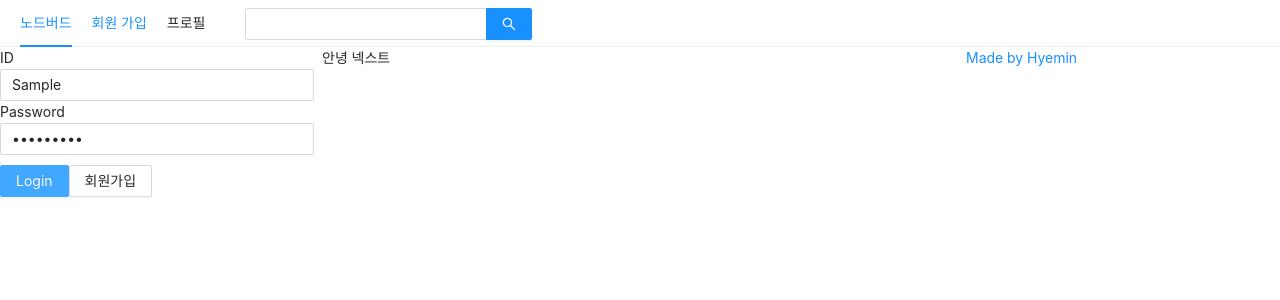
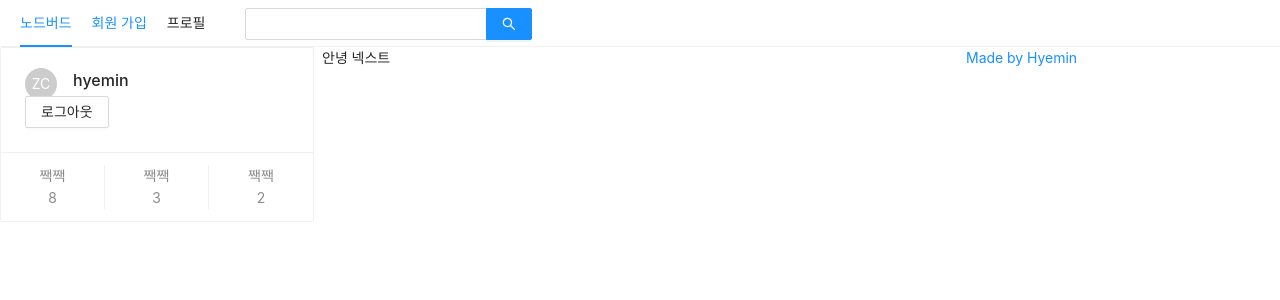
Before and after one commit to hyemin23/react_project, a Next.js app in the folder prepare/front/: page / in a window 1280 px wide. Both pictures are taken after typing "Sample", "Sample123" into the empty fields and a click on the button "Login". Shown: the top 300 px of the page. Built offline with nearby package versions, Linux system fonts and the light colour scheme.

Commit message:
# Login test

```diff
--- a/prepare/front/pages/components/AppLayout.js
+++ b/prepare/front/pages/components/AppLayout.js
@@ -27,7 +27,7 @@ const AppLayout = ({ children }) => {
             <Row gutter={8}>
 
                 <Col xs={24} md={6}>
-                    {isLoggedin ? <UserProfile /> : <UserLoginForm />}
+                    {isLoggedin ? <UserProfile setIsLoggedin={setIsLoggedin} /> : <UserLoginForm setIsLoggedin={setIsLoggedin} />}
                 </Col >
                 <Col xs={24} md={12}>
                     {children}
--- a/prepare/front/pages/components/UserLoginForm.js
+++ b/prepare/front/pages/components/UserLoginForm.js
@@ -3,11 +3,8 @@ import { Button, Form, Input } from "antd";
 import Link from 'next/link';
 import styled from "styled-components";
 
-const ButtonWrapper = styled.div`
-    margin-top : 10px;
-`;
 
-function UserLoginForm() {
+function UserLoginForm({ setIsLoggedin }) {
 
     const [userInfo, setUserInfo] = useState({
         user_id: ""
@@ -30,8 +27,13 @@ function UserLoginForm() {
         }
     }, [userInfo]);
 
+    const onSubmit = useCallback(() => {
+        setIsLoggedin(true);
+    }, [userInfo])
+
+
     return (
-        <Form>
+        <FormWrapper onFinish={onSubmit}>
             <div>
                 <label htmlFor="user_id">ID</label>
                 <br />
@@ -47,8 +49,17 @@ function UserLoginForm() {
                 >Login</Button>
                 <Link href="/signup"><a><Button type="">회원가입</Button></a></Link>
             </ButtonWrapper>
-        </Form>
+        </FormWrapper>
     )
 }
 
+
+const ButtonWrapper = styled.div`
+    margin-top : 10px;
+`;
+
+const FormWrapper = styled(Form)`
+    padding : 10px;
+`;
+
 export default UserLoginForm;
--- a/prepare/front/pages/components/UserProfile.js
+++ b/prepare/front/pages/components/UserProfile.js
@@ -1,10 +1,24 @@
-import React from 'react'
+import { Button, Card } from 'antd'
+import Avatar from 'antd/lib/avatar/avatar'
+import React, { useCallback } from 'react'
 
-function UserProfile() {
+function UserProfile({ setIsLoggedin }) {
+
+    const onClick = useCallback(() => {
+        setIsLoggedin(false);
+    }, [])
+
     return (
-        <div>
-            유저 프로필
-        </div>
+        <Card actions={[
+            <div key="tit">짹짹<br />8</div>,
+            <div key="followings">짹짹<br />3</div>,
+            <div key="follwers">짹짹<br />2</div>
+        ]}>
+            <Card.Meta title="hyemin"
+                avatar={<Avatar>ZC</Avatar>}
+            />
+            <Button onClick={onClick}>로그아웃</Button>
+        </Card>
     )
 }
 
```
